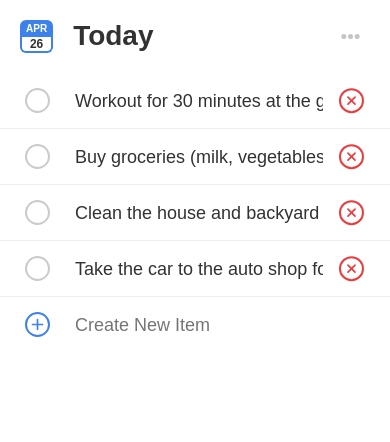
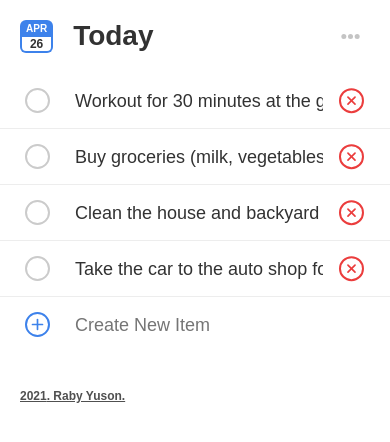
Before and after one commit to rabyyuson/modern-to-do, a React (Create React App) app: page / in a window 390 px wide. Shown: the top 442 px of the page. Built offline with nearby package versions, Linux system fonts and the light colour scheme.

Commit message:
Add footer

```diff
--- /dev/null
+++ b/src/components/Footer/index.scss
@@ -0,0 +1,13 @@
+.Footer {
+  margin: 40px 0;
+
+  a {
+    font-size: 12px;
+    color: #505050;
+    font-weight: bold;
+
+    &:hover {
+      color: #000000;
+    }
+  }
+}
--- /dev/null
+++ b/src/components/Footer/index.tsx
@@ -0,0 +1,13 @@
+import './index.scss'
+
+const Footer = () => {
+  const today = new Date()
+
+  return (
+    <div className="Footer">
+      <a href="https://rabyyuson.dev/">{today.getFullYear()}. Raby Yuson.</a>
+    </div>
+  )
+}
+
+export default Footer
--- a/src/components/ListNavigation/index.scss
+++ b/src/components/ListNavigation/index.scss
@@ -1,7 +1,7 @@
 .ListNavigation {
   position: absolute;
-  top: 40px;
-  right: 40px;
+  top: 20px;
+  right: 20px;
 
   &-ellipsis {
     position: absolute;
@@ -87,10 +87,3 @@
     }
   }
 }
-
-@media (max-width: 500px) {
-  .ListNavigation {
-    top: 20px;
-    right: 20px;
-  }
-}
--- a/src/components/Todo/index.scss
+++ b/src/components/Todo/index.scss
@@ -1,12 +1,6 @@
 .Todo {
-  padding: 40px;
+  padding: 20px;
   font-family: Arial, Helvetica, sans-serif;
   color: #323232;
   position: relative;
 }
-
-@media (max-width: 500px) {
-  .Todo {
-    padding: 20px;
-  }
-}
--- a/src/components/Todo/index.tsx
+++ b/src/components/Todo/index.tsx
@@ -8,6 +8,7 @@ import { TodoState } from '../interfaces'
 import Calendar from '../Calendar'
 import ListNavigation from '../ListNavigation'
 import List from '../List'
+import Footer from '../Footer'
 import './index.scss'
 
 class Todo extends React.Component<{}, TodoState> {
@@ -268,6 +269,7 @@ class Todo extends React.Component<{}, TodoState> {
           setListItemEditInputRef={this.setListItemEditInputRef}
           setNewItemInputRef={this.setNewItemInputRef}
         />
+        <Footer />
       </div>
     )
   }
```
